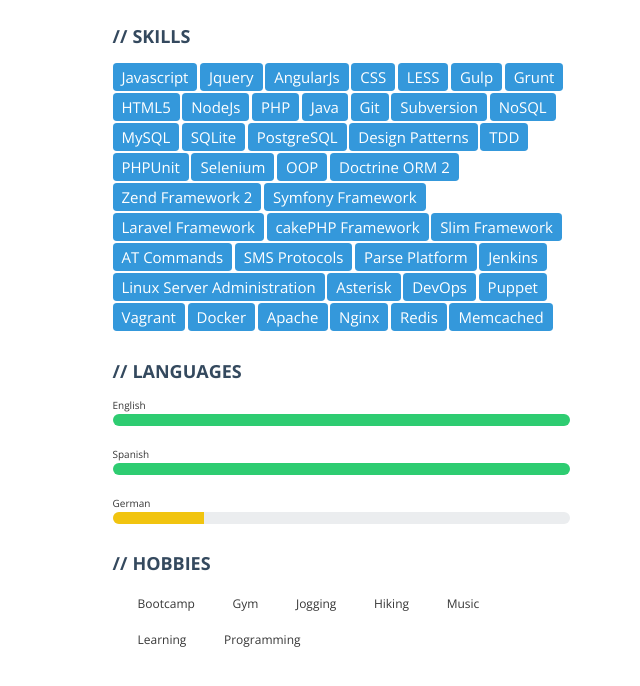
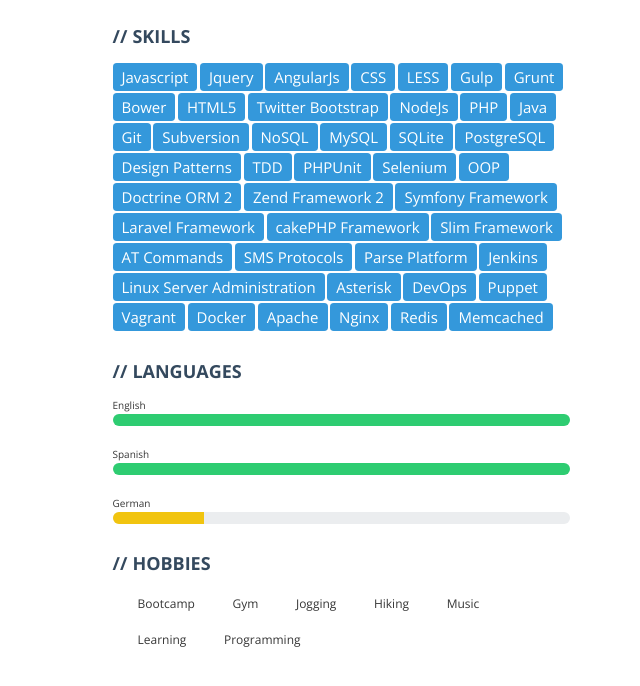
Before and after one commit to BruceLampson/brucelampson.github.io, a plain HTML site: page index.html in a window 1280 px wide. Shown: the part 1257-1943 px from the top of the page, without its empty margins (640-1280 px from the left). Drawn offline with nearby package versions, Linux system fonts and the light colour scheme.

Commit message:
Update index.html
Added skill

```diff
--- a/index.html
+++ b/index.html
@@ -306,7 +306,9 @@
                 <span class="label label-info">LESS</span>
                 <span class="label label-info">Gulp</span>
                 <span class="label label-info">Grunt</span>
+                <span class="label label-info">Bower</span>
                 <span class="label label-info">HTML5</span>
+                <span class="label label-info">Twitter Bootstrap</span>
                 <span class="label label-info">NodeJs</span>
                 <span class="label label-info">PHP</span>
                 <span class="label label-info">Java</span>
```
